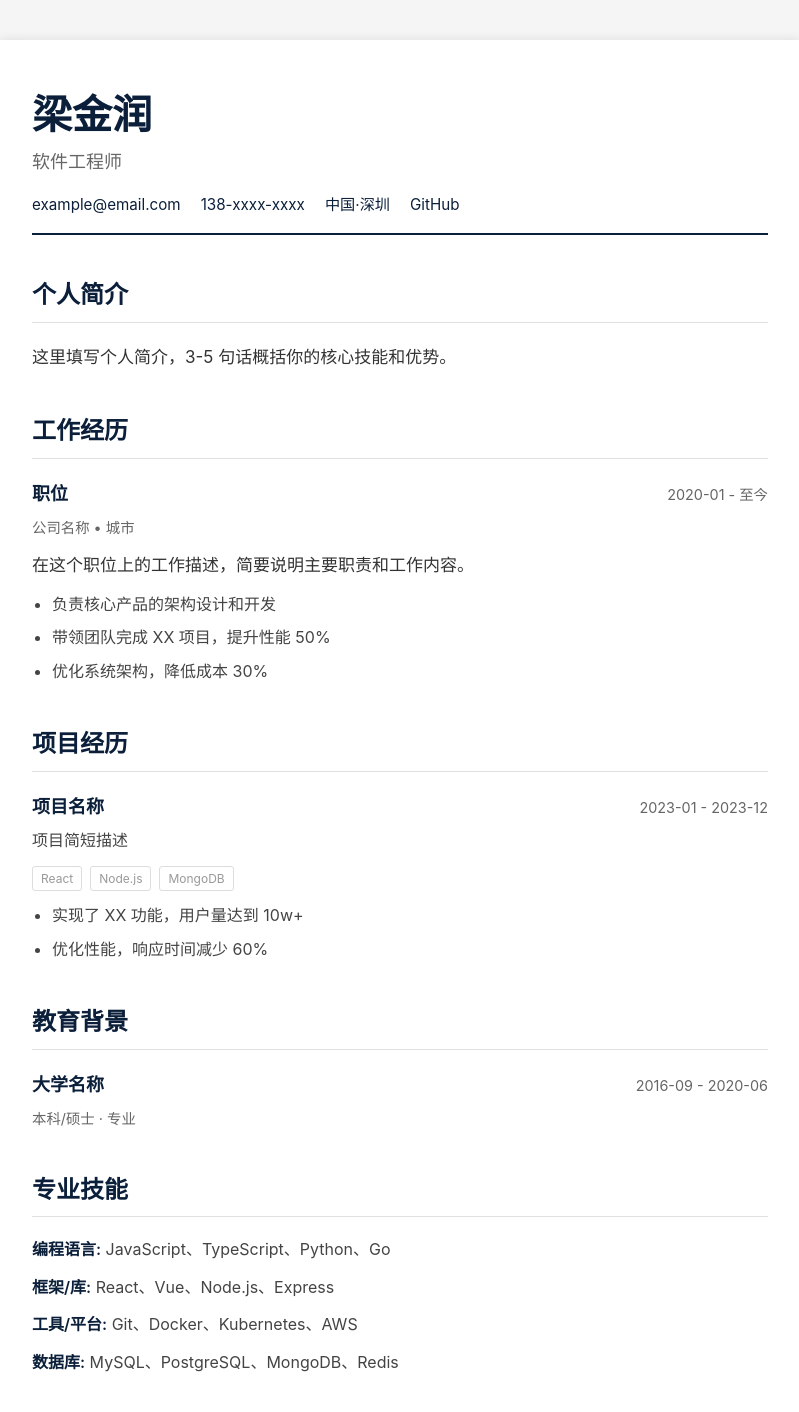
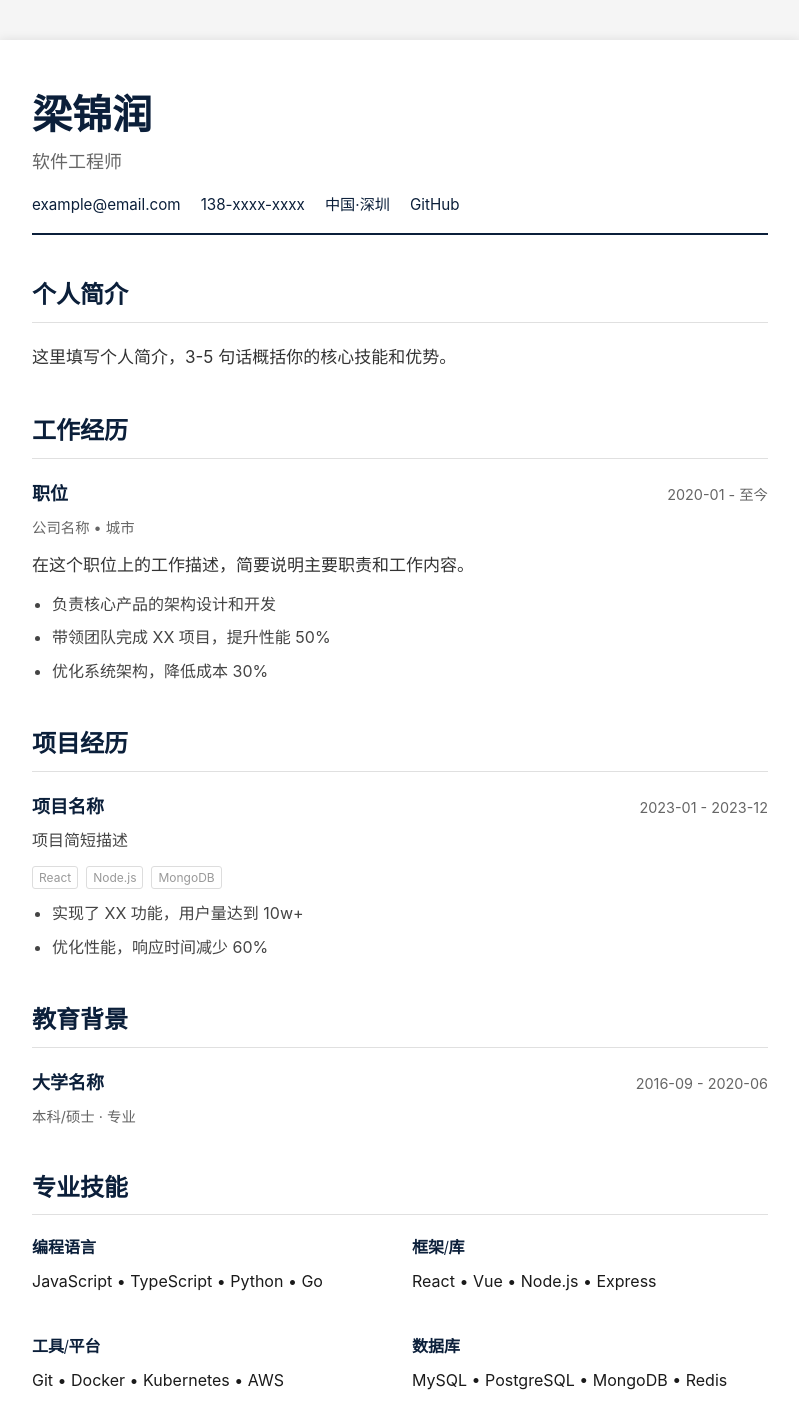
Before and after one commit to keizure/livery-cv, a website built with Vite: page src/viewer.html in a window 1280 px wide. Shown: the whole page, without its empty margins (240-1039 px from the left). Built offline with nearby package versions, Linux system fonts and the light colour scheme.

Commit message:
Refactor Skills section to match original theme exactly
- Change to two-column grid layout (1fr 1fr, gap: 24px)
- Replace <strong> with <h3> titles (Georgia serif, 16px, 600)
- Use bullet separator (•) for all skills instead of comma/顿号
- Adjust tech stack tag padding (2px 8px → 1px 6px)
- Enable Vite HMR with polling for better file watching
- Fix: Change English label from "Summary" to "Profile"

Co-Authored-By: Claude Opus 4.6 (1M context) <noreply@anthropic.com>

```diff
--- a/src/data/resume.zh.json
+++ b/src/data/resume.zh.json
@@ -1,6 +1,6 @@
 {
   "personalInfo": {
-    "name": "梁金润",
+    "name": "梁锦润",
     "title": "软件工程师",
     "email": "example@email.com",
     "phone": "138-xxxx-xxxx",
--- a/src/themes/consultant-polished/screen.css
+++ b/src/themes/consultant-polished/screen.css
@@ -190,7 +190,7 @@ body {
 
 .tech-tag {
   display: inline-block;
-  padding: 2px 8px;
+  padding: 1px 6px;
   background: transparent;
   border: 1px solid #ddd;
   border-radius: 3px;
@@ -218,19 +218,24 @@ body {
 
 .skills-grid {
   display: grid;
-  gap: 12px;
+  grid-template-columns: 1fr 1fr;
+  gap: 24px;
 }
 
 .skill-category {
+  margin-bottom: 16px;
+}
+
+.skill-title {
+  font-family: Georgia, "Times New Roman", serif;
+  font-size: 16px;
+  font-weight: 600;
+  color: var(--primary-color);
+  margin: 0 0 8px 0;
+}
+
+.skill-content {
   font-size: 16px;
   line-height: 1.6;
+  color: var(--text-color);
 }
-
-.skill-category strong {
-  color: var(--primary-color);
-  font-weight: 600;
-}
-
-.skill-category span {
-  color: var(--text-bullet);
-}
--- a/src/themes/consultant-polished/template.js
+++ b/src/themes/consultant-polished/template.js
@@ -18,7 +18,7 @@ const labels = {
     databases: '数据库'
   },
   en: {
-    summary: 'Summary',
+    summary: 'Profile',
     experience: 'Experience',
     projects: 'Projects',
     education: 'Education',
@@ -122,20 +122,20 @@ export function render(data, lang = 'zh') {
       <h2 class="section-title">${t.skills}</h2>
       <div class="skills-grid">
         <div class="skill-category">
-          <strong>${t.languages}:</strong>
-          <span>${data.skills.languages.join(lang === 'zh' ? '、' : ', ')}</span>
+          <h3 class="skill-title">${t.languages}</h3>
+          <div class="skill-content">${data.skills.languages.join(lang === 'zh' ? ' • ' : ' • ')}</div>
         </div>
         <div class="skill-category">
-          <strong>${t.frameworks}:</strong>
-          <span>${data.skills.frameworks.join(lang === 'zh' ? '、' : ', ')}</span>
+          <h3 class="skill-title">${t.frameworks}</h3>
+          <div class="skill-content">${data.skills.frameworks.join(lang === 'zh' ? ' • ' : ' • ')}</div>
         </div>
         <div class="skill-category">
-          <strong>${t.tools}:</strong>
-          <span>${data.skills.tools.join(lang === 'zh' ? '、' : ', ')}</span>
+          <h3 class="skill-title">${t.tools}</h3>
+          <div class="skill-content">${data.skills.tools.join(lang === 'zh' ? ' • ' : ' • ')}</div>
         </div>
         <div class="skill-category">
-          <strong>${t.databases}:</strong>
-          <span>${data.skills.databases.join(lang === 'zh' ? '、' : ', ')}</span>
+          <h3 class="skill-title">${t.databases}</h3>
+          <div class="skill-content">${data.skills.databases.join(lang === 'zh' ? ' • ' : ' • ')}</div>
         </div>
       </div>
     </section>
--- a/vite.config.js
+++ b/vite.config.js
@@ -5,6 +5,11 @@ export default defineConfig({
   root: 'src',
   publicDir: false,
   server: {
+    hmr: true,
+    watch: {
+      usePolling: true,
+      interval: 100
+    },
     fs: {
       allow: ['..']
     }
```
